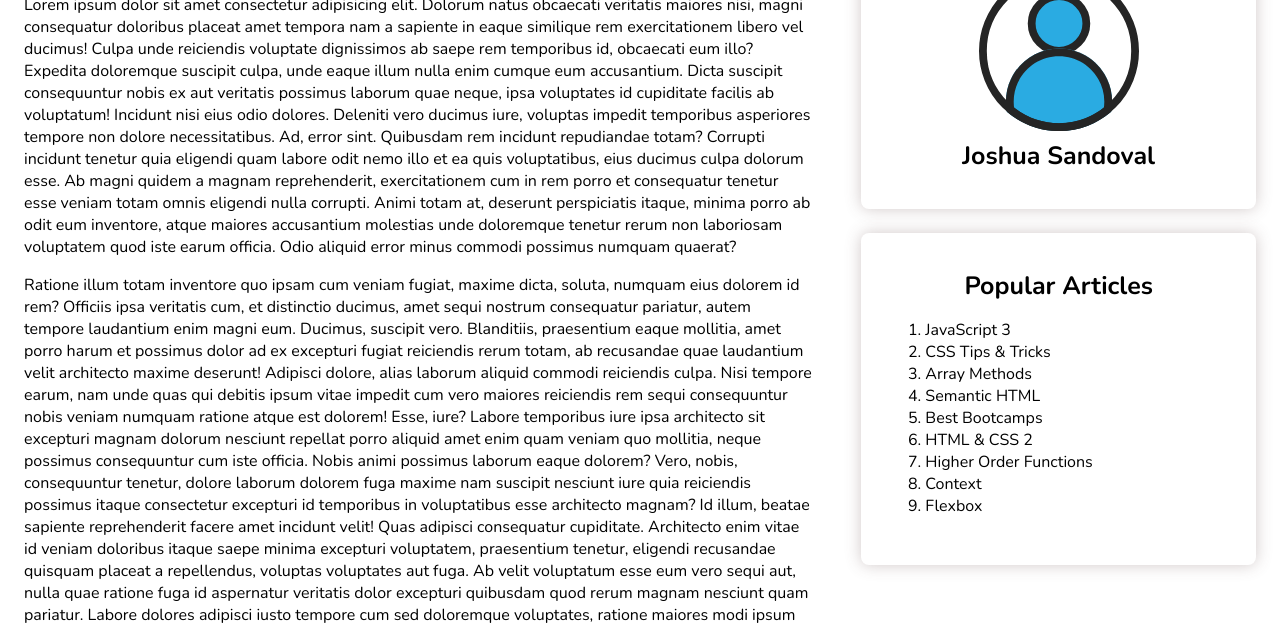
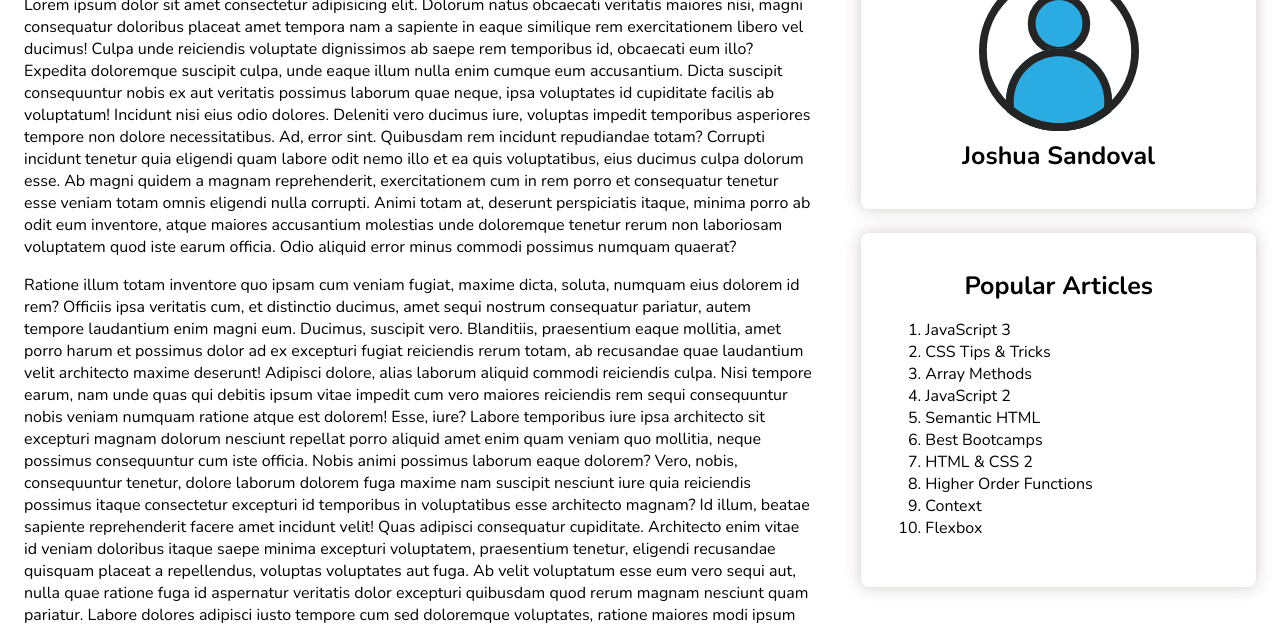
Before and after one commit to JesDevBootcamp/wb-assess-2, a website: page html-css/index.html in a window 1280 px wide. Shown: the part 175-800 px from the top of the page. Drawn offline with nearby package versions, Linux system fonts and the light colour scheme.

Commit message:
Added missing popular article.

```diff
--- a/html-css/index.html
+++ b/html-css/index.html
@@ -126,6 +126,7 @@
 						<li>JavaScript 3</li>
 						<li>CSS Tips &amp; Tricks</li>
 						<li>Array Methods</li>
+						<li>JavaScript 2</li>
 						<li>Semantic HTML</li>
 						<li>Best Bootcamps</li>
 						<li>HTML &amp; CSS 2</li>
```
